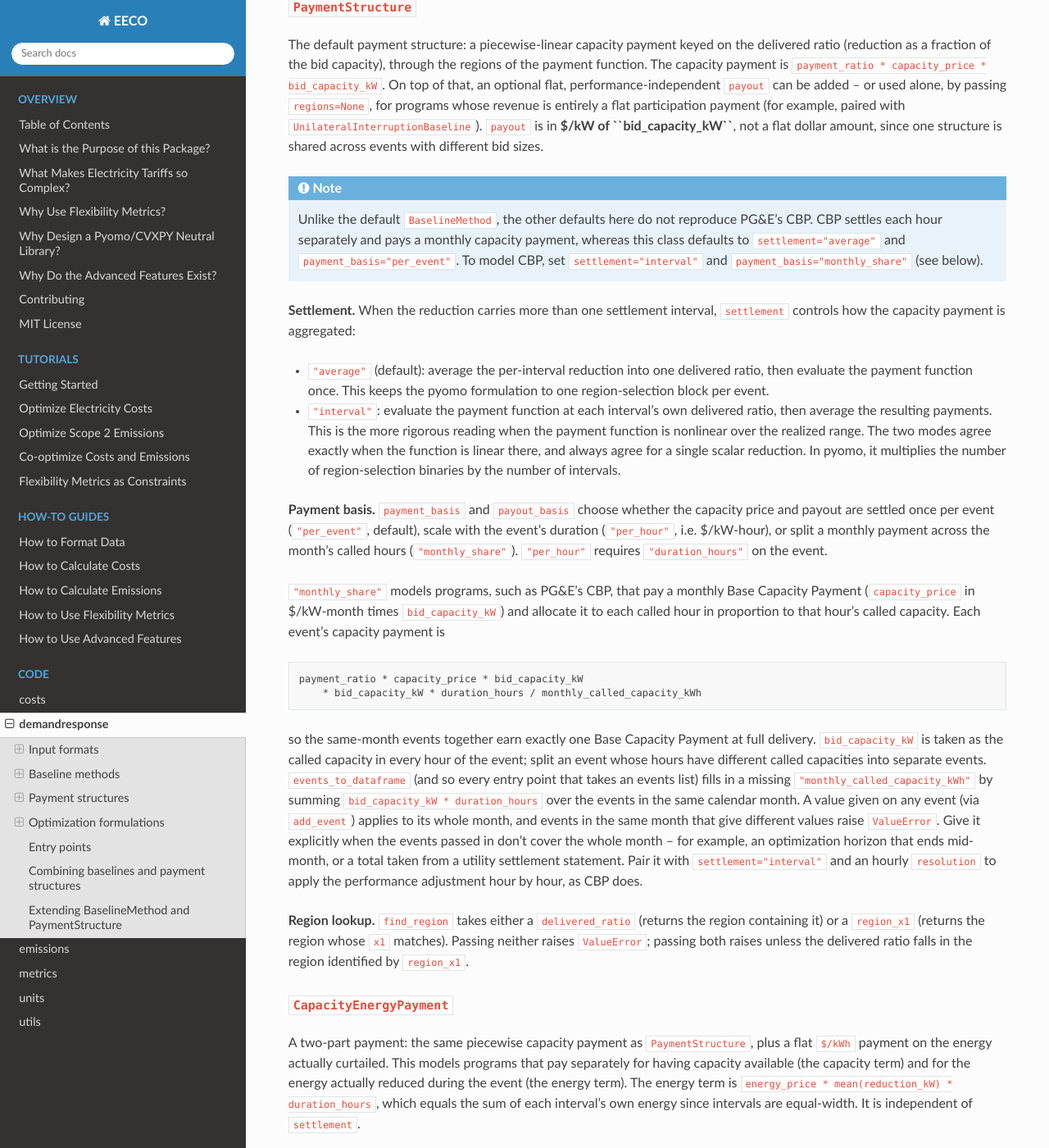
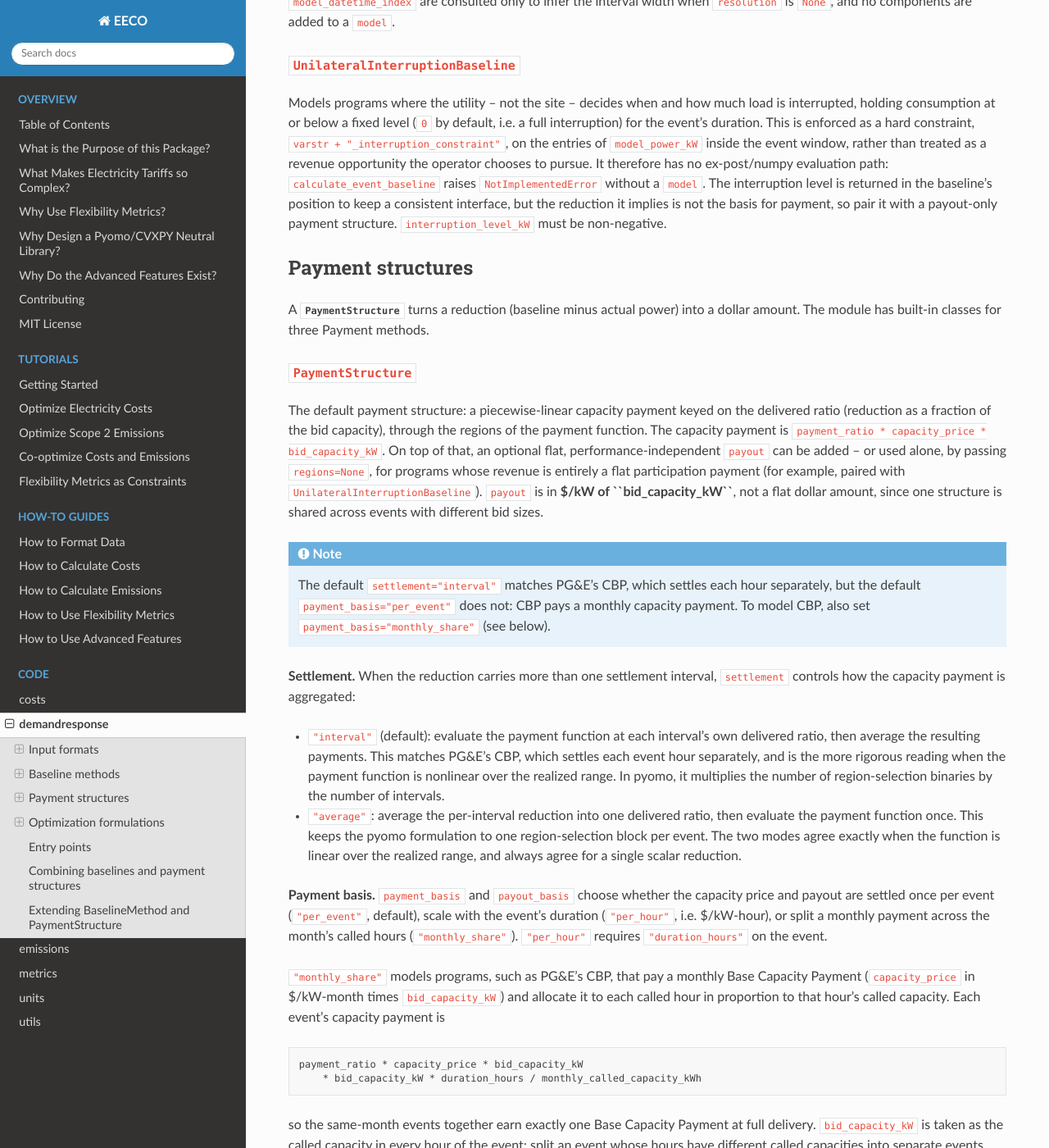
Before and after one commit to we3lab/eeco, a Sphinx documentation site: the page built from docs/demandresponse.rst, in a window 1280 px wide and 1400 px high, scrolled down 4524 px. Shown: the whole window at 82% size. Built offline with Sphinx 7.4.7 and the Read the Docs theme 3.1.0, drawn with Linux system fonts in a browser that asks for light colours; formulas are drawn with MathJax 3; some of the changed text lies outside the part shown.

Commit message:
update docs

```diff
--- a/docs/demandresponse.rst
+++ b/docs/demandresponse.rst
@@ -10,8 +10,8 @@ This module computes incentive-based demand response (DR) revenue from
 electricity consumption data, modeled along two composable axes --
 :class:`BaselineMethod` for how the counterfactual is measured and
 :class:`PaymentStructure` for how it is paid -- with three entry points:
-``calculate_dr_revenue``, ``build_pyomo_dr_revenue`` (pyomo only, is added to
-``model.objective``), and ``calculate_itemized_dr_revenue`` (post-optimization,
+``calculate_dr_revenue``, ``build_pyomo_dr_revenue`` (pyomo only, is netted
+into the model's active objective), and ``calculate_itemized_dr_revenue`` (post-optimization,
 per-event breakdown).
 
 Baselines are computed per settlement interval (see ``resolution`` on
@@ -74,6 +74,24 @@ denoted in all caps since they are global constants.
 ``baseline_days`` should already exclude any date that is itself another
 event's date; ``add_event`` does not check this.
 
+Time zones
+----------
+
+Power data may be indexed by a tz-naive or a tz-aware ``DatetimeIndex``.
+Event dates, start hours, and baseline days are always read as **local
+wall-clock** times, as utility programs define them: an event at
+``start_hour=16`` covers 4 pm local time on every day, on either side of a
+daylight-saving change. A tz-aware ``event_date``, baseline day, or
+``region_x1s`` key keeps its local wall-clock date and drops the time zone.
+``"interval_datetime"`` in the per-event results is returned in the data's
+time zone.
+
+On a daylight-saving day, a window that covers the skipped spring-forward
+hour has no data in that hour and raises ``ValueError``. In a window that
+covers the repeated fall-back hour, both occurrences fall in the same
+wall-clock interval and are averaged. Windows away from the change (such as
+afternoon or evening events) are unaffected.
+
 Payment function
 ----------------
 
@@ -94,11 +112,13 @@ Baseline methods
 
 A :class:`BaselineMethod` computes the counterfactual power the site
 *would have* drawn absent the event, which is subtracted from actual power
-to get the reduction a program pays for. The module has built-in classes
-for four baseline methods.
+to get the reduction a program pays for. ``BaselineMethod`` is an abstract
+base class: it holds the shared ``resolution`` setting and ``replace``, and
+each subclass implements ``calculate_event_baseline``. The module has
+built-in subclasses for four baseline methods.
 
-``BaselineMethod``
--------------------
+``SimilarDaysBaseline``
+------------------------
 
 The default baseline: the average power across a configurable number of the
 most recent eligible "similar days" (candidate days are supplied per-event
@@ -116,8 +136,8 @@ remains and warns when fewer remain than ``n_baseline_days``.
 holiday in the `holidays <https://pypi.org/project/holidays/>`_ package's
 calendar for ``holiday_country`` (an ISO 3166-1 code such as ``"US"``) and
 optional ``holiday_subdiv`` (such as ``"CA"``), or if it appears in
-``holiday_dates``. ``holiday_country`` defaults to ``None``, which uses
-``holiday_dates`` alone; set it to apply a country's public holidays.
+``holiday_dates``. ``holiday_country`` defaults to ``"US"``, as in CBP; set it
+to ``None`` to use ``holiday_dates`` alone.
 
 **Per-interval averaging.** The event window is split into equal-width
 settlement intervals of width ``resolution`` (a string of the form
@@ -127,7 +147,9 @@ each interval is computed; the baseline for interval ``k`` is then the mean of
 interval ``k`` across all selected days. The result is one value per
 interval, not one value per day. When ``resolution`` is ``None``, the width is
 inferred from the spacing of ``model_datetime_index`` (when a model is given)
-or ``historical_power_kW.index``. Pass it explicitly when that spacing differs
+or ``historical_power_kW.index``, as the smallest gap between timestamps.
+Gaps in the data are allowed, but an index whose gaps are not all whole
+multiples of the smallest one raises ``ValueError``. Pass it explicitly when that spacing differs
 from the settlement interval you want (e.g. hourly meter data settled at
 15-minute resolution). The event duration must be an integer multiple of the
 interval width. Index ``t`` of the returned array (or ``Var``) is a position
@@ -176,19 +198,21 @@ baseline is a flat zero -- for programs (such as some interruption-based
 ones) whose settlement has no historical counterfactual at all. Because a
 zero baseline makes every kW of actual consumption look like a negative
 reduction, pair it with either a payout-only payment structure or a payment
-schedule whose lowest region extends to ``-Infinity``; the bundled CBP-style
-schedule does not cover a negative delivered ratio, and ``find_region`` will
-raise a ValueError.
+schedule whose lowest region extends to ``-Infinity`` (as the bundled
+CBP-style schedule does). A schedule whose lowest ``x1`` is finite does not
+cover a negative delivered ratio: ``find_region`` raises a ValueError, and the
+Pyomo/cvxpy formulations enforce ``reduction >= x1 * bid_capacity_kW``, so the
+optimizer can never consume above baseline during an event.
 
 ``TopUsageDaysBaseline``
 -------------------------
 
-A subclass of ``BaselineMethod`` that keeps the same averaging mechanism but
+A subclass of ``SimilarDaysBaseline`` that keeps the same averaging mechanism but
 ranks candidate days by highest mean power draw over the event window
 instead of by recency, so the baseline reflects the days the site used the
 most power rather than the most recent ones. This is the "high-X-of-Y"
 style baseline used by some utility programs, and is otherwise configured
-identically to ``BaselineMethod`` (same day-of adjustment, weekend/holiday
+identically to ``SimilarDaysBaseline`` (same day-of adjustment, weekend/holiday
 exclusion, etc.). A day with no data in the event window is ranked last; if
 it is still selected, the baseline calculation raises on it.
 
@@ -216,7 +241,8 @@ therefore has no ex-post/numpy evaluation path: ``calculate_event_baseline`` rai
 ``NotImplementedError`` without a ``model``. The interruption level is
 returned in the baseline's position to keep a consistent interface, but the
 reduction it implies is not the basis for payment, so pair it with a
-payout-only payment structure.
+payout-only payment structure. ``interruption_level_kW`` must be
+non-negative.
 
 Payment structures
 ====================
@@ -241,25 +267,25 @@ shared across events with different bid sizes.
 
 .. note::
 
-   Unlike the default ``BaselineMethod``, the other defaults here do not
-   reproduce PG&E's CBP. CBP settles each hour separately and pays a monthly
-   capacity payment, whereas this class defaults to ``settlement="average"``
-   and ``payment_basis="per_event"``. To model CBP, set
-   ``settlement="interval"`` and ``payment_basis="monthly_share"`` (see
-   below).
+   The default ``settlement="interval"`` matches PG&E's CBP, which settles
+   each hour separately, but the default ``payment_basis="per_event"`` does
+   not: CBP pays a monthly capacity payment. To model CBP, also set
+   ``payment_basis="monthly_share"`` (see below).
 
 **Settlement.** When the reduction carries more than one settlement
 interval, ``settlement`` controls how the capacity payment is aggregated:
 
-- ``"average"`` (default): average the per-interval reduction into one
-  delivered ratio, then evaluate the payment function once. This keeps the
-  pyomo formulation to one region-selection block per event.
-- ``"interval"``: evaluate the payment function at each interval's own
-  delivered ratio, then average the resulting payments. This is the more
+- ``"interval"`` (default): evaluate the payment function at each interval's
+  own delivered ratio, then average the resulting payments. This matches
+  PG&E's CBP, which settles each event hour separately, and is the more
   rigorous reading when the payment function is nonlinear over the realized
-  range. The two modes agree exactly when the function is linear there, and
-  always agree for a single scalar reduction. In pyomo, it multiplies the
-  number of region-selection binaries by the number of intervals.
+  range. In pyomo, it multiplies the number of region-selection binaries by
+  the number of intervals.
+- ``"average"``: average the per-interval reduction into one delivered
+  ratio, then evaluate the payment function once. This keeps the pyomo
+  formulation to one region-selection block per event. The two modes agree
+  exactly when the function is linear over the realized range, and always
+  agree for a single scalar reduction.
 
 **Payment basis.** ``payment_basis`` and ``payout_basis`` choose whether the
 capacity price and payout are settled once per event (``"per_event"``,
@@ -389,11 +417,11 @@ settings raises a ``UserWarning``.
    * - ``CONSTRAINT_SUFFIX``
      - Baseline defining constraint
      - ``"constraint"``
-     - ``BaselineMethod.calculate_event_baseline``
+     - ``SimilarDaysBaseline.calculate_event_baseline``
    * - ``ADJUSTMENT_FACTOR_SUFFIX``
      - Fixed day-of adjustment factor ``Var``
      - ``"adjustment_factor"``
-     - ``BaselineMethod.calculate_event_baseline``
+     - ``SimilarDaysBaseline.calculate_event_baseline``
    * - ``INTERRUPTION_CONSTRAINT_SUFFIX``
      - Interruption upper bound
      - ``"interruption_constraint"``
@@ -461,9 +489,12 @@ Entry points
   total revenue expression. ``region_x1s`` optionally fixes each event's
   region, keyed by event date (e.g. ``{"2024-01-08": 0.6}``); events missing
   from it leave the region choice to the solver.
-- ``build_pyomo_dr_revenue`` calls ``calculate_dr_revenue`` and subtracts the total
-  revenue from ``model.objective``, creating a minimization objective if the
-  model has none.
+- ``build_pyomo_dr_revenue`` calls ``calculate_dr_revenue`` and nets the total
+  revenue into the model's single active objective, whatever its name:
+  subtracted from a minimization objective, added to a maximization one. If
+  the model has no active objective, it adds a minimization objective named
+  ``objective`` (or a unique variant if that name is taken). More than one
+  active objective raises ``ValueError`` before anything is added.
 - ``calculate_itemized_dr_revenue`` returns a ``pandas.DataFrame`` with one
   row per event (see ``calculate_event_revenue`` for the columns). Each event
   is sliced and re-baselined independently, so results never mix time windows
@@ -480,10 +511,9 @@ programs are represented by pairing whichever combination matches their
 rules. A few examples:
 
 - **A day-ahead capacity bidding program** (e.g. PG&E's CBP) pairs the
-  default ``BaselineMethod`` (10 similar weekdays, 3-hour day-of adjustment,
-  ``resolution="1h"``) with
-  ``PaymentStructure(regions, settlement="interval",
-  payment_basis="monthly_share")``, whose regions ramp payment up with
+  default ``SimilarDaysBaseline`` (10 similar weekdays, 3-hour day-of
+  adjustment, US holidays excluded, ``resolution="1h"``) with
+  ``PaymentStructure(regions, payment_basis="monthly_share")``, whose regions ramp payment up with
   delivered ratio. The monthly Base Capacity Payment is split across the
   month's called hours and each hour is adjusted for its own performance.
 - **A firm service level program**, where the customer commits to staying at
@@ -500,7 +530,7 @@ rules. A few examples:
   ``MarketIndexedPayment``, so the price paid tracks a day-ahead market
   index instead of a flat rate.
 - **A combined capacity-and-energy incentive program** pairs the default
-  ``BaselineMethod`` with ``CapacityEnergyPayment``, paying both a
+  ``SimilarDaysBaseline`` with ``CapacityEnergyPayment``, paying both a
   capacity-based incentive and a ``$/kWh`` rate for the energy actually
   curtailed.
 
@@ -513,8 +543,8 @@ Both axes are designed to be subclassed, and every public entry point
 instance and accepts a ``PaymentStructure`` instance in place of a list of
 regions, so a custom subclass drops in without further plumbing.
 
-To add a new baseline method, subclass ``BaselineMethod`` and override one
-of:
+To add a new similar-days variant, subclass ``SimilarDaysBaseline`` and
+override one of:
 
 - ``_rank_days(candidate_days, historical_power_kW, event)`` to change which
   candidate days are eligible and how they're ranked, while keeping the
@@ -523,13 +553,16 @@ of:
   replaces the ranking). Prefer this over overriding ``select_days``.
 - ``_adjustment_factor(valid_days, historical_power_kW, event)`` to change
   how the day-of scaling factor is computed.
-- ``calculate_event_baseline(historical_power_kW, event, *, model=None, model_power_kW=None,
-  model_datetime_index=None, varstr=None, adjustment_factor=None)`` to
-  replace the baseline calculation entirely, for a baseline that isn't a historical day-average
-  at all (see ``FixedLevelBaseline`` and ``UnilateralInterruptionBaseline``).
-  An override must honor ``calculate_event_baseline``'s calling contract: return a
-  ``(value, model)`` pair, with ``model`` left ``None`` ex-post (or raise),
-  adding any pyomo components under ``varstr`` when a model is given.
+
+For a baseline that isn't a historical day-average at all, subclass
+``BaselineMethod`` directly, call ``super().__init__(resolution)``, and
+implement ``calculate_event_baseline(historical_power_kW, event, *,
+model=None, model_power_kW=None, model_datetime_index=None, varstr=None,
+adjustment_factor=None)`` (see ``FixedLevelBaseline`` and
+``UnilateralInterruptionBaseline``). The implementation must honor
+``calculate_event_baseline``'s calling contract: return a ``(value, model)``
+pair, with ``model`` left ``None`` ex-post (or raise), adding any pyomo
+components under ``varstr`` when a model is given.
 
 To add a new payment structure, subclass ``PaymentStructure`` and override
 ``evaluate`` and ``build_expression`` as a pair -- ``evaluate`` is used for
```
Also changed, not shown: other parts of docs/demandresponse.rst (+6 -3 lines).
